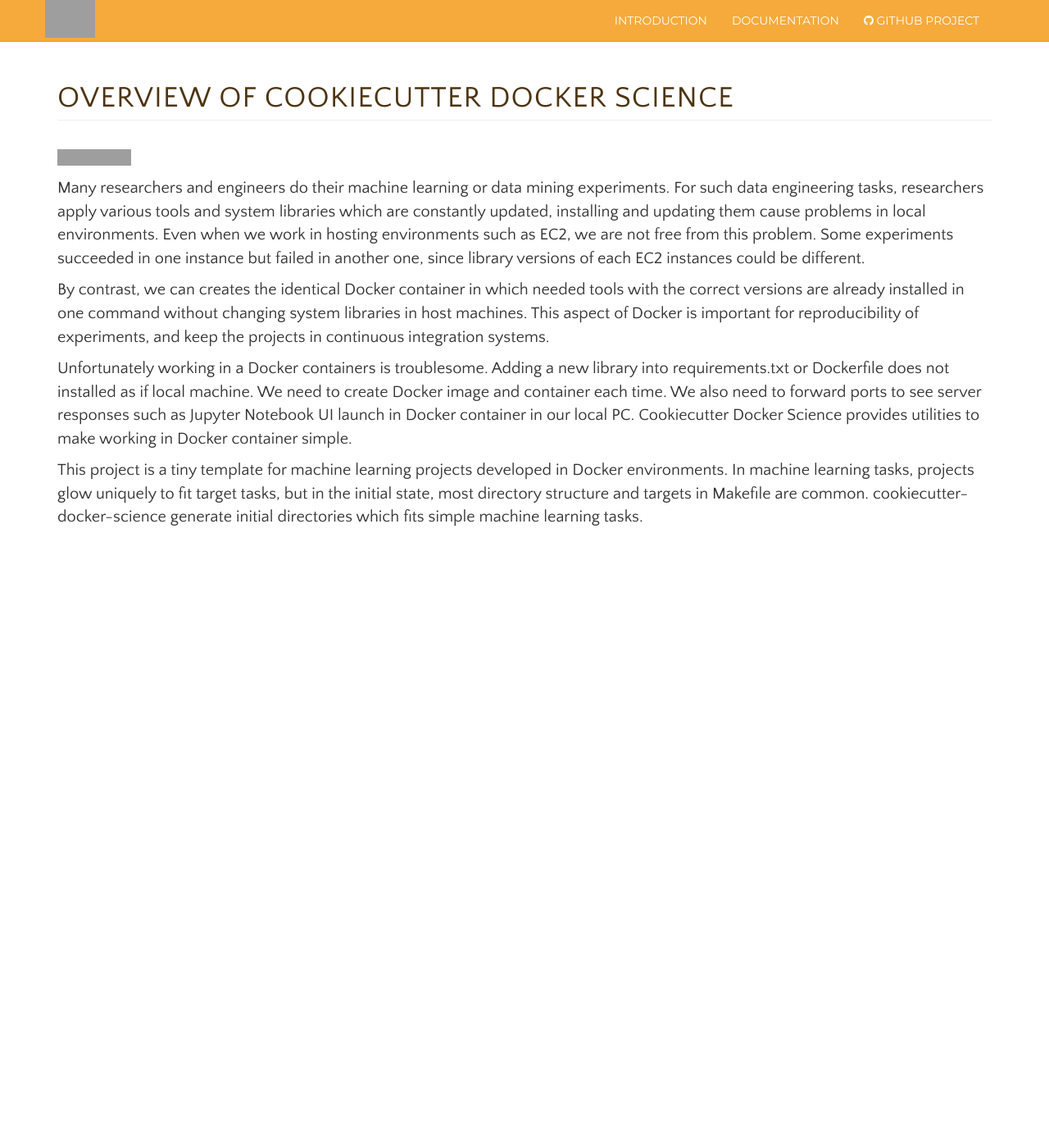
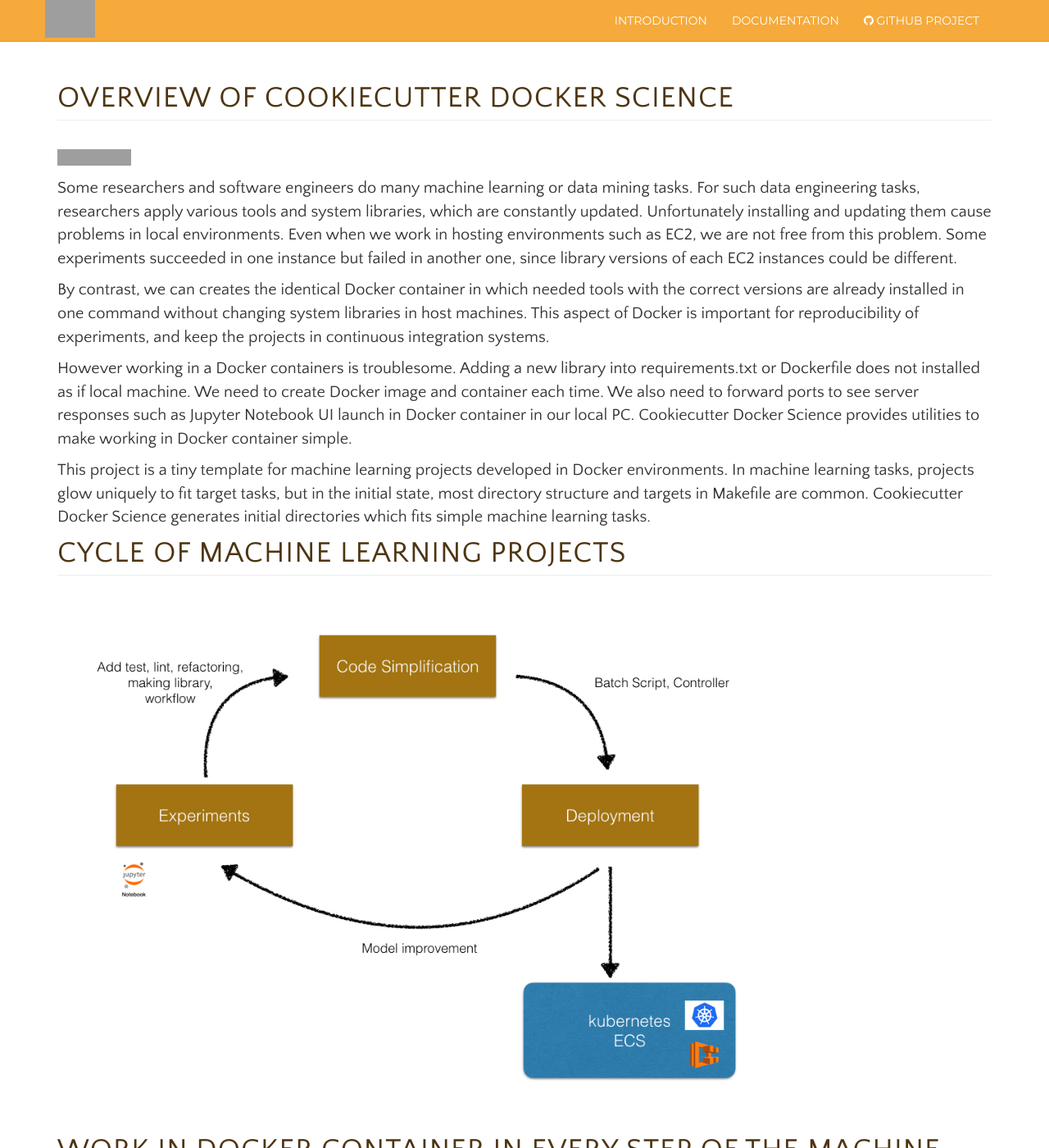
Before and after one commit to docker-science/docker-science.github.io, a Jekyll site: the page built from index.md, in a window 1280 px wide and 1400 px high. Shown: the whole window at 82% size. Built offline with Jekyll 4.4.1, drawn with Linux system fonts in a browser that asks for light colours; some of the changed text lies outside the part shown; grey boxes are pictures that could not be loaded.

Commit message:
Add images

```diff
--- a/index.md
+++ b/index.md
@@ -7,9 +7,9 @@ title: Home
 
 [![Build Status](https://travis-ci.org/docker-science/cookiecutter-docker-science.svg?branch=master)](https://travis-ci.org/docker-science/cookiecutter-docker-science)
 
-Many researchers and engineers do their machine learning or data mining experiments.
-For such data engineering tasks, researchers apply various tools and system libraries
-which are constantly updated, installing and updating them cause problems in local environments.
+Some researchers and software engineers do many machine learning or data mining tasks.
+For such data engineering tasks, researchers apply various tools and system libraries,
+which are constantly updated. Unfortunately installing and updating them cause problems in local environments.
 Even when we work in hosting environments such as EC2, we are not free from this problem. Some experiments
 succeeded in one instance but failed in another one, since library versions of each EC2 instances could be different.
 
@@ -17,12 +17,22 @@ By contrast, we can creates the identical Docker container in which needed tools
 already installed in one command without changing system libraries in host machines. This aspect of Docker is
 important for reproducibility of experiments, and keep the projects in continuous integration systems.
 
-Unfortunately working in a Docker containers is troublesome. Adding a new library into requirements.txt
+However working in a Docker containers is troublesome. Adding a new library into requirements.txt
 or Dockerfile does not installed as if local machine. We need to create Docker image and container each time. We also need
 to forward ports to see server responses such as Jupyter Notebook UI launch in Docker container in our local PC.
 Cookiecutter Docker Science provides utilities to make working in Docker container simple.
 
 This project is a tiny template for machine learning projects developed in Docker environments.
 In machine learning tasks, projects glow uniquely to fit target tasks, but in the initial state, most directory
-structure and targets in Makefile are common. cookiecutter-docker-science generate initial directories which fits
+structure and targets in Makefile are common. Cookiecutter Docker Science generates initial directories which fits
 simple machine learning tasks.
+
+# Cycle of Machine Learning projects
+
+<img src="resources/images/cycle-of-ml.jpg" style="width: 75%;" />
+
+
+# Work in Docker container in every step of the Machine Learning project
+
+
+<img src="resources/images/work-in-docker.jpg" style="width: 75%;" />
```
Also changed, not shown: resources/images/cycle-of-ml.jpg (added), resources/images/work-in-docker.jpg (added).
